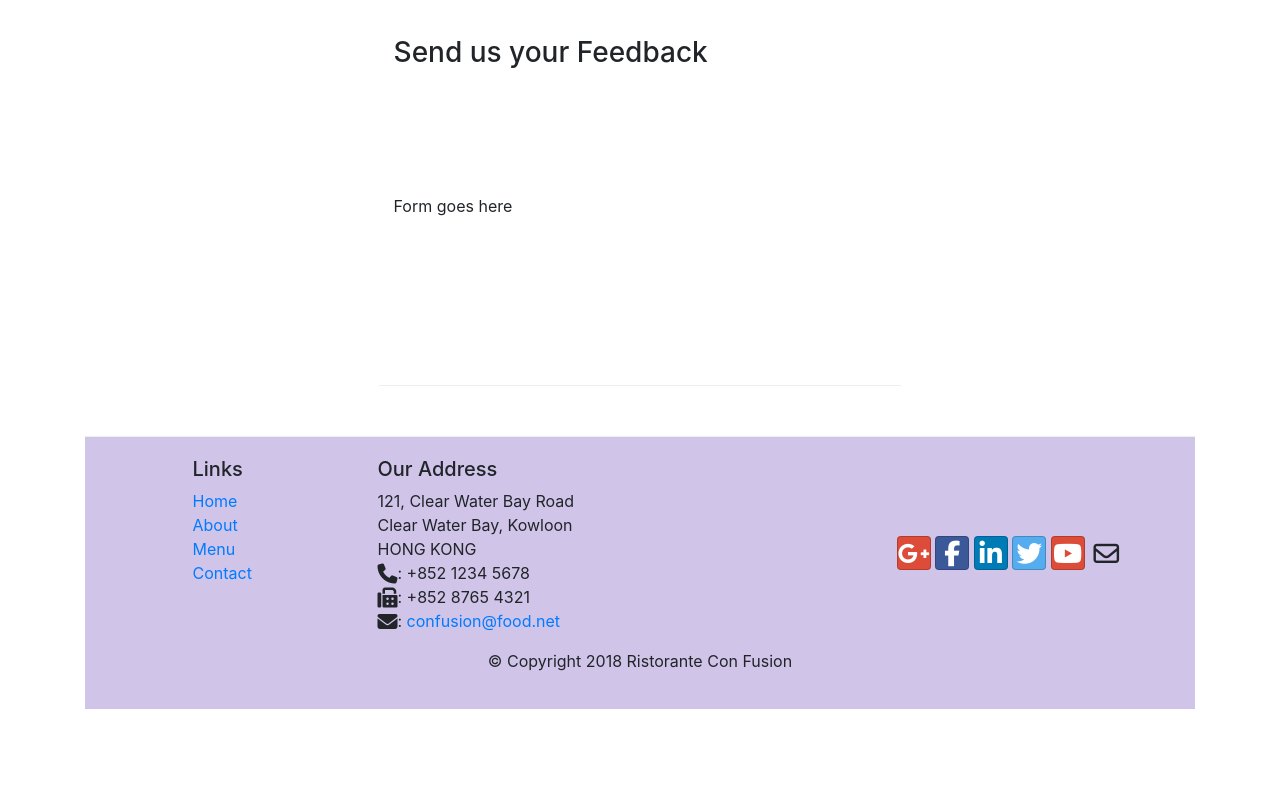
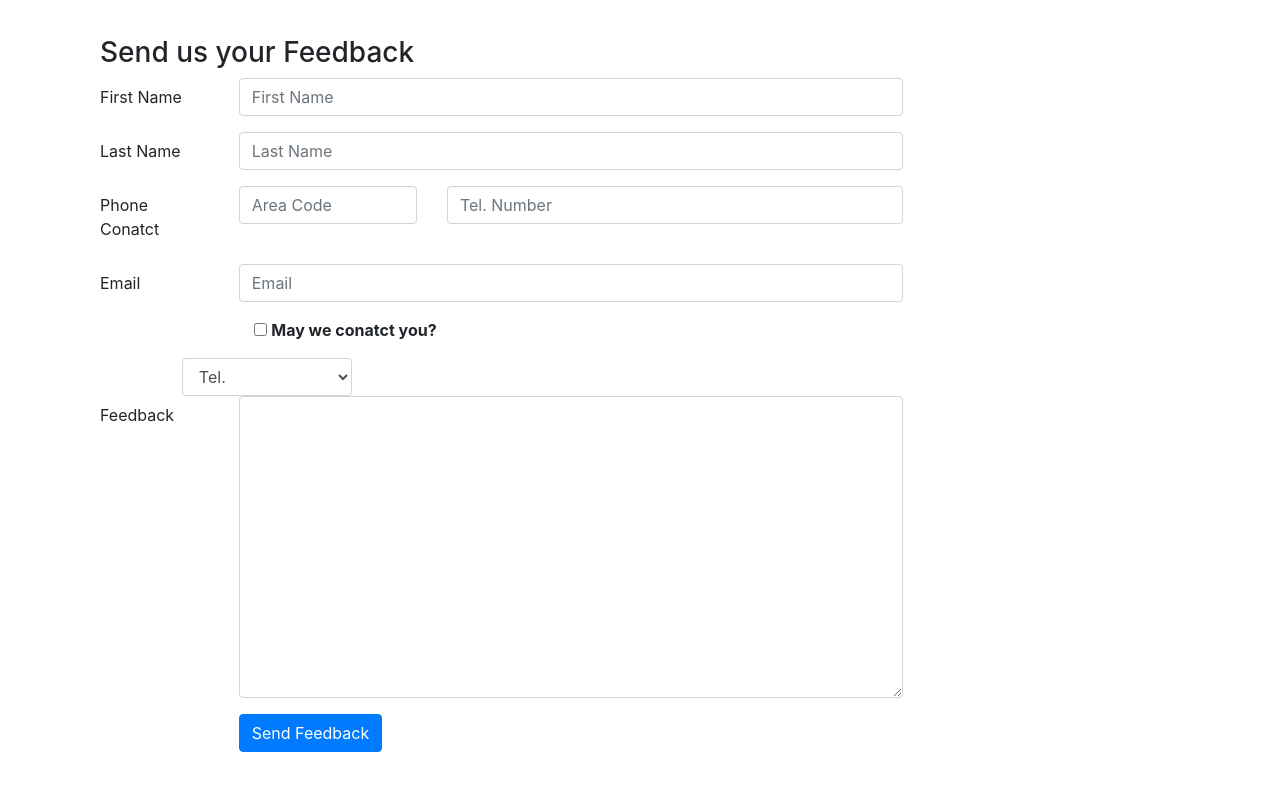
Before and after one commit to MohamadAlkahil/Learning-How-to-Use-Bootstrap, a website: page contactus.html in a window 1280 px wide. Shown: the part 800-1600 px from the top of the page. Before the commit the page ends 1509 px from the top, so only its background shows below. Drawn offline with nearby package versions, Linux system fonts and the light colour scheme.

Commit message:
User input

```diff
--- a/contactus.html
+++ b/contactus.html
@@ -91,7 +91,63 @@
               <h3>Send us your Feedback</h3>
            </div>
             <div class="col-12 col-md-9">
-                Form goes here
+                <form>
+                    <div class="form-group row" >
+                        <label for="firstname" class="col-md-2 col-form-label">First Name</label>
+                        <div class="col-md-10">
+                            <input type="text" class="form-control" id="firstname" name="firstname" placeholder="First Name">
+                        </div>
+                    </div>
+                    <div class="form-group row" >
+                        <label for="lastname" class="col-md-2 col-form-label">Last Name</label>
+                        <div class="col-md-10">
+                            <input type="text" class="form-control" id="lastname" name="lastname" placeholder="Last Name">
+                        </div>
+                    </div>
+                    <div class="form-group row" >
+                        <label for="telnum" class="col-12 col-md-2 col-form-label">Phone Conatct</label>
+                        <div class="col-5 col-md-3">
+                            <input type="tel" class="form-control" id="areacode" name="areacode" placeholder="Area Code">
+                        </div>
+                        <div class="col-7 col-md-7">
+                            <input type="tel" class="form-control" id="telnum" name="telnum" placeholder="Tel. Number">
+                        </div>
+                    </div>
+                    <div class="form-group row" >
+                        <label for="eailid" class="col-md-2 col-form-label">Email</label>
+                        <div class="col-md-10">
+                            <input type="email" class="form-control" id="emailid" name="emailid" placeholder="Email">
+                        </div>
+                    </div>
+                    <div class="form-group row offset-md-2">
+                        <div class="form-check">
+                            <input type="checkbox" class="form-check-inout" name="approve" id="approve" value="">
+                            <label class="form-check-label" for="approve">
+                                <strong>May we conatct you?</strong>
+                            </label>
+                        </div>
+                    </div>
+                    <div class="col-md-3 offset-md-1">
+                        <select class="form-control">
+                            <option>Tel.</option>
+                            <option>Email</option>
+                        </select>
+                    </div>
+                    <div class="form-group row" >
+                        <label for="feedback" class="col-md-2 col-form-label">Feedback</label>
+                        <div class="col-md-10">
+                            <textarea type="email" class="form-control" id="feedback" name="feedback" rows="12"></textarea>
+                        </div>
+                    </div>
+                    <div class="form-group row" >
+                        <div class="offset-md-2 col-md-10">
+                            <button type="submit" class="btn btn-primary">
+                                Send Feedback
+                            </button>
+                        </div>
+                    </div>
+
+                </form>
             </div>
              <div class="col-12 col-md">
             </div>
```
